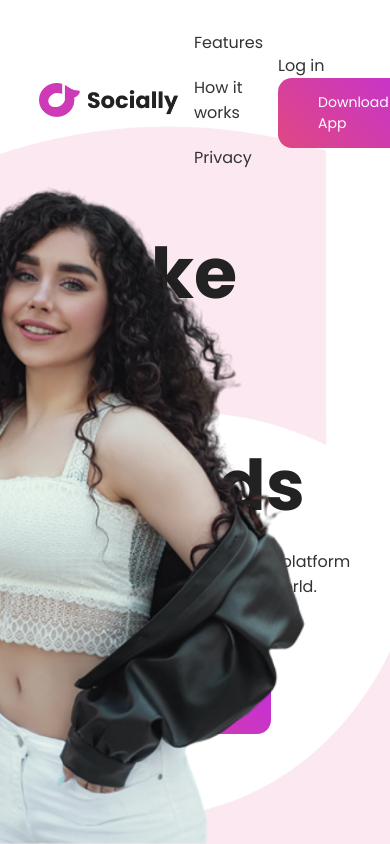
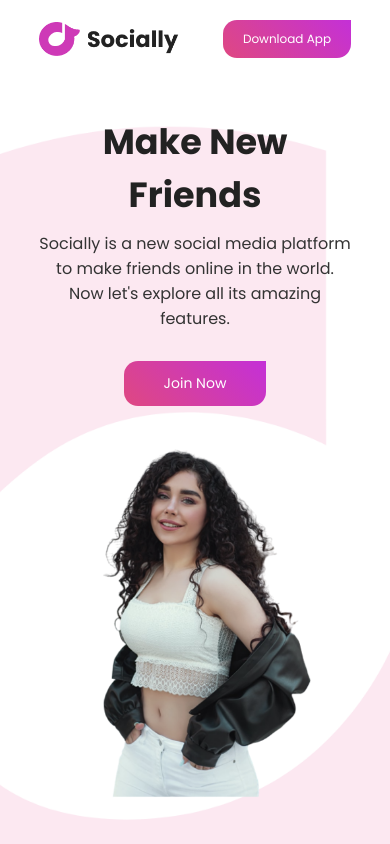
Before and after one commit to danielapaz11/serprofes, a plain HTML site: page 20260430/01-ejercicio/index.html in a window 390 px wide. Drawn offline with Linux system fonts and the light colour scheme.

Commit message:
Responsive proyecto

```diff
--- a/20260430/01-ejercicio/assets/styles/style.css
+++ b/20260430/01-ejercicio/assets/styles/style.css
@@ -95,7 +95,7 @@ nav ul li a {
     width: 530px;
     position: absolute; /*Saca del flujo*/
     bottom: 0; /*Lo pega abajo del todo*/
-    right: 10%;
+    right: 15%;
 }
 
 /*6. MAGIA : ANIMACIONES*/
@@ -125,3 +125,59 @@ nav ul li a {
 .feature-img.anim{
     animation-delay: 1.5s;
 }
+
+/* 7. RESPONSIVE DESIGN */
+
+/* Para Moviles y tablets*/
+
+@media(max-width:850px){
+    /* Achicamos el texto principal */
+    .content h1{
+        font-size: 45px;
+    }
+    /* Oculta la lista del menu */
+    nav ul{
+        display: none;
+    }
+    .content {
+        margin-top: 15%;
+        text-align: center;
+        margin-left: auto;
+        margin-right: auto;
+    }
+    /* Arreglamos la imagen: sacamos el absolute para que baje el texto*/
+
+    .feature-img{
+        width: 90%;
+        max-width: 350px;
+        /* Cancelar el absolute */
+        position: relative;
+        display: block;
+        /* Margin centra automaticamente */
+        margin: 40px auto 0;
+        right: 0;
+    }
+}
+
+/* Ajuste para moviles mas pequeños */
+
+@media (max-width: 500px){
+    /* Achicamos el texto del titulo un poco mas */
+    .content h1{
+        font-size: 35px;
+    }
+    /* Ocultamos el 'LogIn' para hacer un sitio */
+    nav .logn-btn{
+        display: none;
+    }
+    /* Reducimos el boton (Download App) */
+    nav .btn{
+        padding: 10px 20px; /*Mucho mas delgado*/
+        font-size: 12px; /*letra mas pequeña*/
+    }
+    /* Reducimos el boton mas grande */
+    .content .btn{
+        padding: 12px 40px; /*pasa de 80px a 40px*/
+        font-size: 14px;
+    }
+}
```
